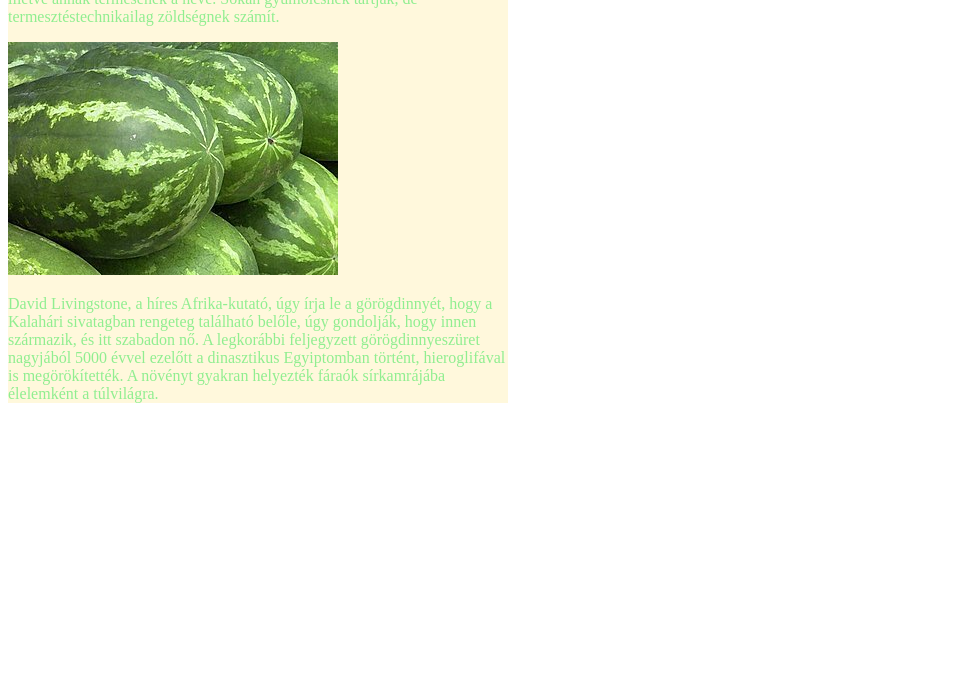
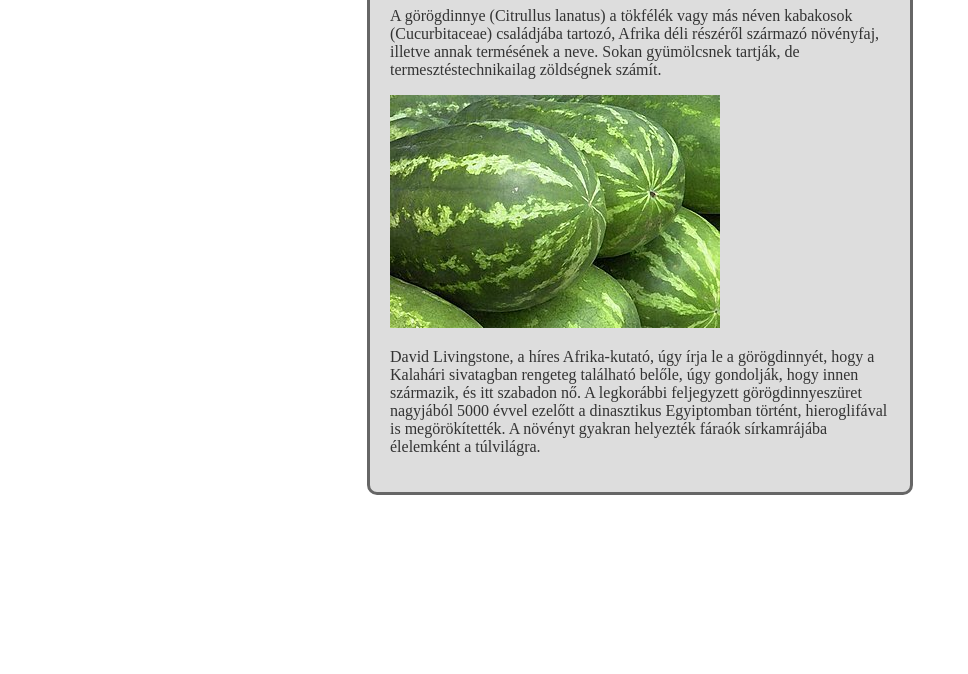
Before and after one commit to maraczizs25ad/2025-10-06, a plain HTML site: page index.html in a window 1280 px wide. Shown: the part 126-800 px from the top of the page, without its empty margins (0-968 px from the left). Drawn offline with Linux system fonts and the light colour scheme.

```diff
--- a/style.css
+++ b/style.css
@@ -3,9 +3,13 @@ h1 {
 }
 
 p{
-    color:lightgreen
+    color: #333333
 }
 .container{
     width: 500px;
-    background-color: cornsilk;
+    background-color:#dddddd;
+    margin: 30px auto;
+    padding: 20px;
+    border-radius: 10px;
+    border: 3px solid #666666;
 }
```
